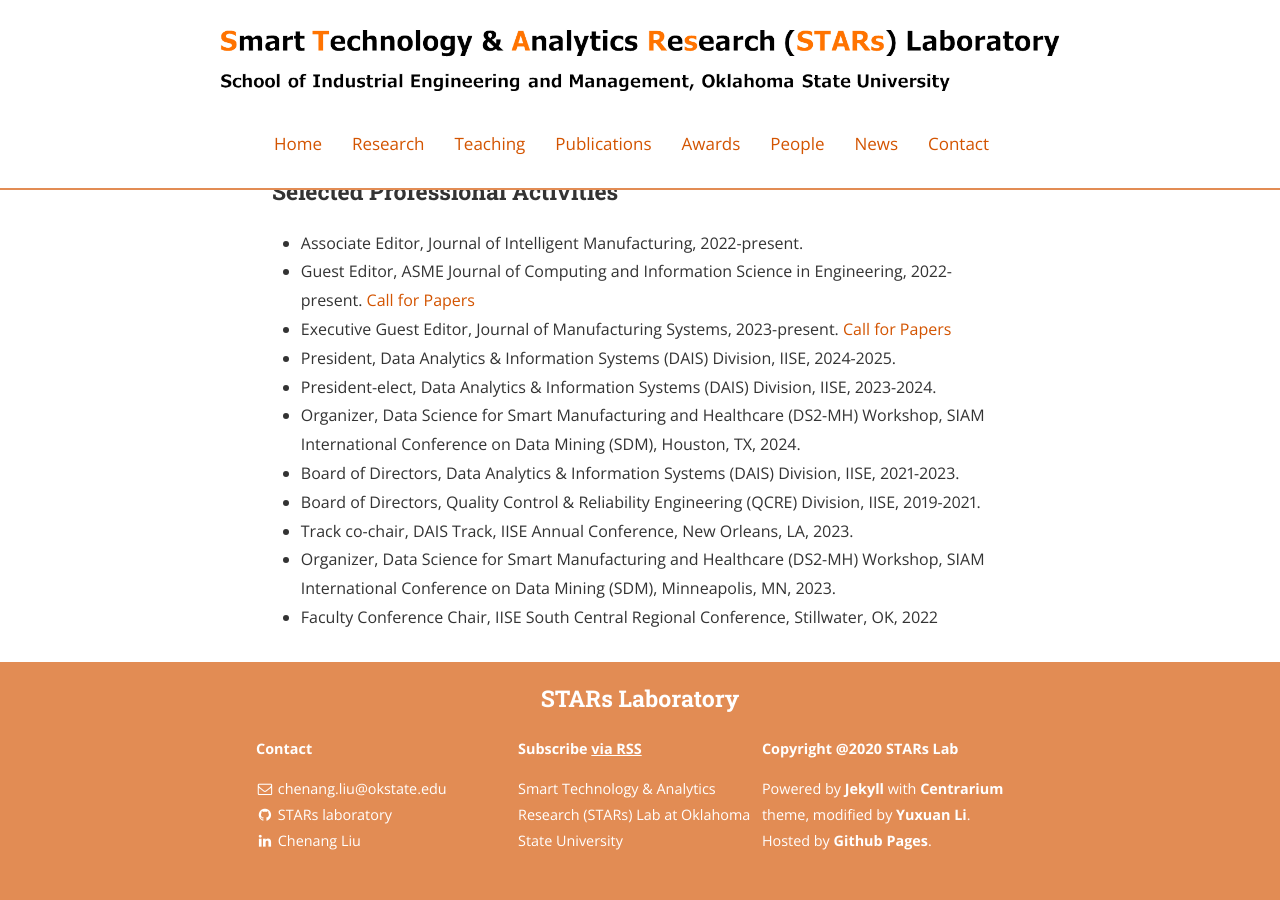
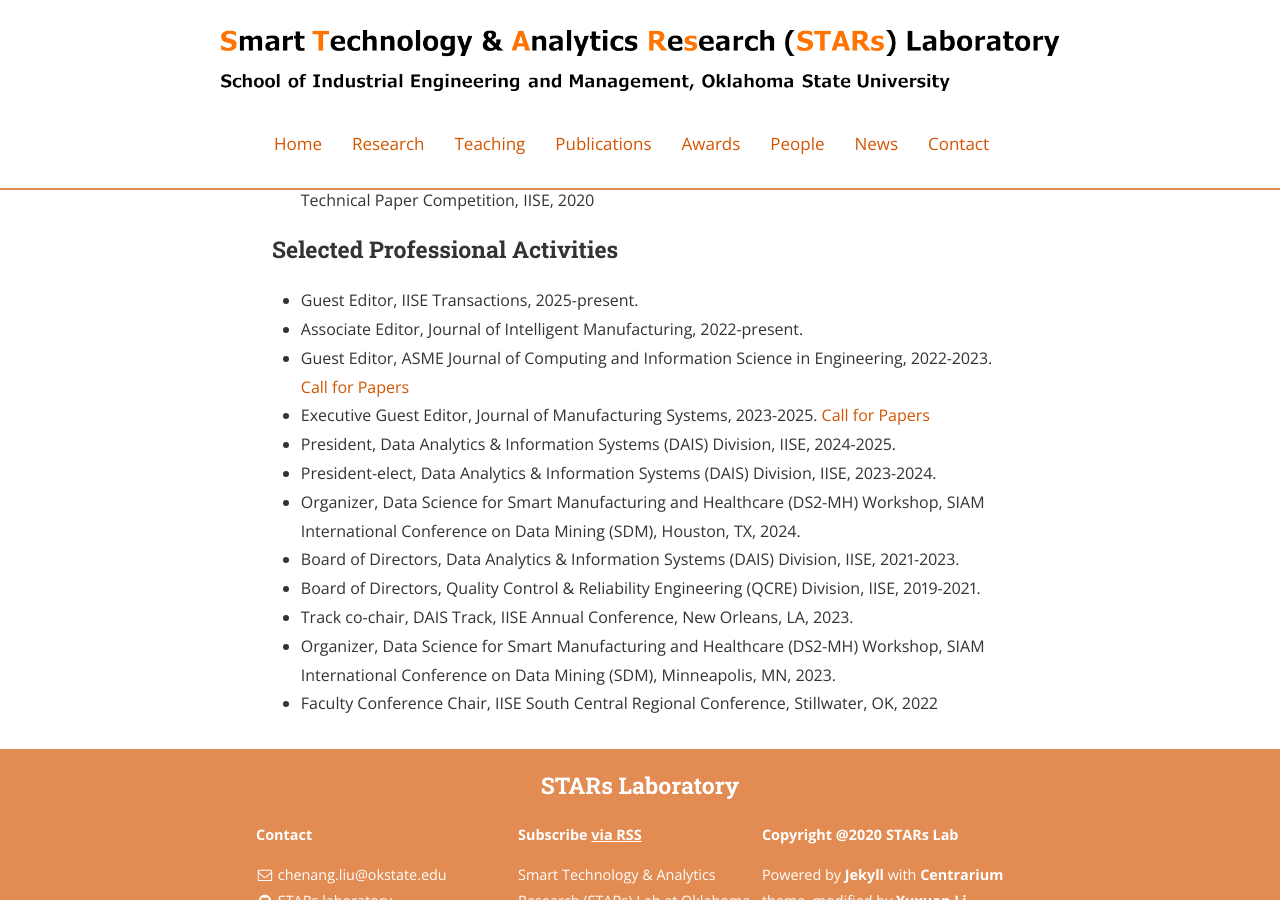
Before and after one commit to stars-laboratory/stars-laboratory.github.io, a Jekyll site: the page built from EHonorsandAwards.md, in a window 1280 px wide and 900 px high, scrolled down 2133 px. Built offline with Jekyll 4.4.1, drawn with Linux system fonts in a browser that asks for light colours; nearby versions of some CDN libraries; some of the changed text lies outside the part shown.

Commit message:
Update EHonorsandAwards.md
Information Update

```diff
--- a/EHonorsandAwards.md
+++ b/EHonorsandAwards.md
@@ -27,6 +27,7 @@
 ### Graduate Students’ Awards
 
 * Ayse Dogan: IISE Graduate Research Award, IISE, 2022
+* Emmanuel Yangue: Best Poster Award (1st Place Winner), Coalition for Advancing Digital Research & Education (CADRE) Conference, 2025
 * Emmanuel Yangue: 1st Place Award, IEM Student Research Symposium, OSU IEM, 2025
 * Emmanuel Yangue: Best Poster Award, SIAM SDM24 Doctoral Forum, 2024, SIAM, 2024
 * Emmanuel Yangue: IEEE EMBC NextGen Scholar Award, IEEE EMBS, 2024
@@ -68,9 +69,10 @@
 
 
 ### Selected Professional Activities
+* Guest Editor, IISE Transactions, 2025-present.
 * Associate Editor, Journal of Intelligent Manufacturing, 2022-present.
-* Guest Editor, ASME Journal of Computing and Information Science in Engineering, 2022-present. [Call for Papers](https://www.asme.org/getmedia/3651c562-8b4d-49ce-b0d9-05cf9bba1401/JCISE-SI-Digitalization-and-Reverse-Engineerin_Final.pdf)
-* Executive Guest Editor, Journal of Manufacturing Systems, 2023-present. [Call for Papers](https://www.sciencedirect.com/journal/journal-of-manufacturing-systems/about/call-for-papers#advances-in-design-and-quality-improvement-for-cyber-manufacturing)
+* Guest Editor, ASME Journal of Computing and Information Science in Engineering, 2022-2023. [Call for Papers](https://www.asme.org/getmedia/3651c562-8b4d-49ce-b0d9-05cf9bba1401/JCISE-SI-Digitalization-and-Reverse-Engineerin_Final.pdf)
+* Executive Guest Editor, Journal of Manufacturing Systems, 2023-2025. [Call for Papers](https://www.sciencedirect.com/journal/journal-of-manufacturing-systems/about/call-for-papers#advances-in-design-and-quality-improvement-for-cyber-manufacturing)
 * President, Data Analytics & Information Systems (DAIS) Division, IISE, 2024-2025.
 * President-elect, Data Analytics & Information Systems (DAIS) Division, IISE, 2023-2024.
 * Organizer, Data Science for Smart Manufacturing and Healthcare (DS2-MH) Workshop, SIAM International Conference on Data Mining (SDM), Houston, TX, 2024.
```
